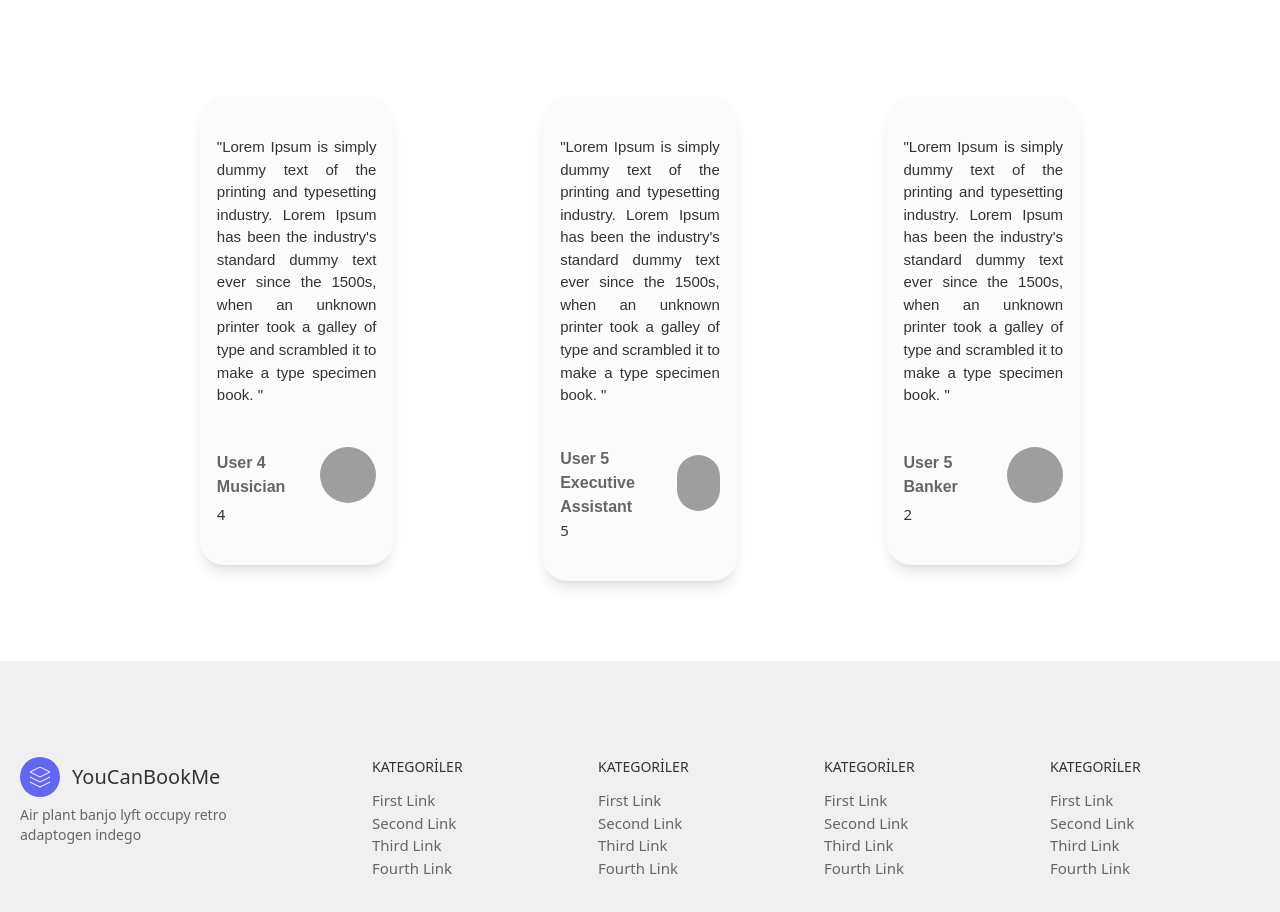
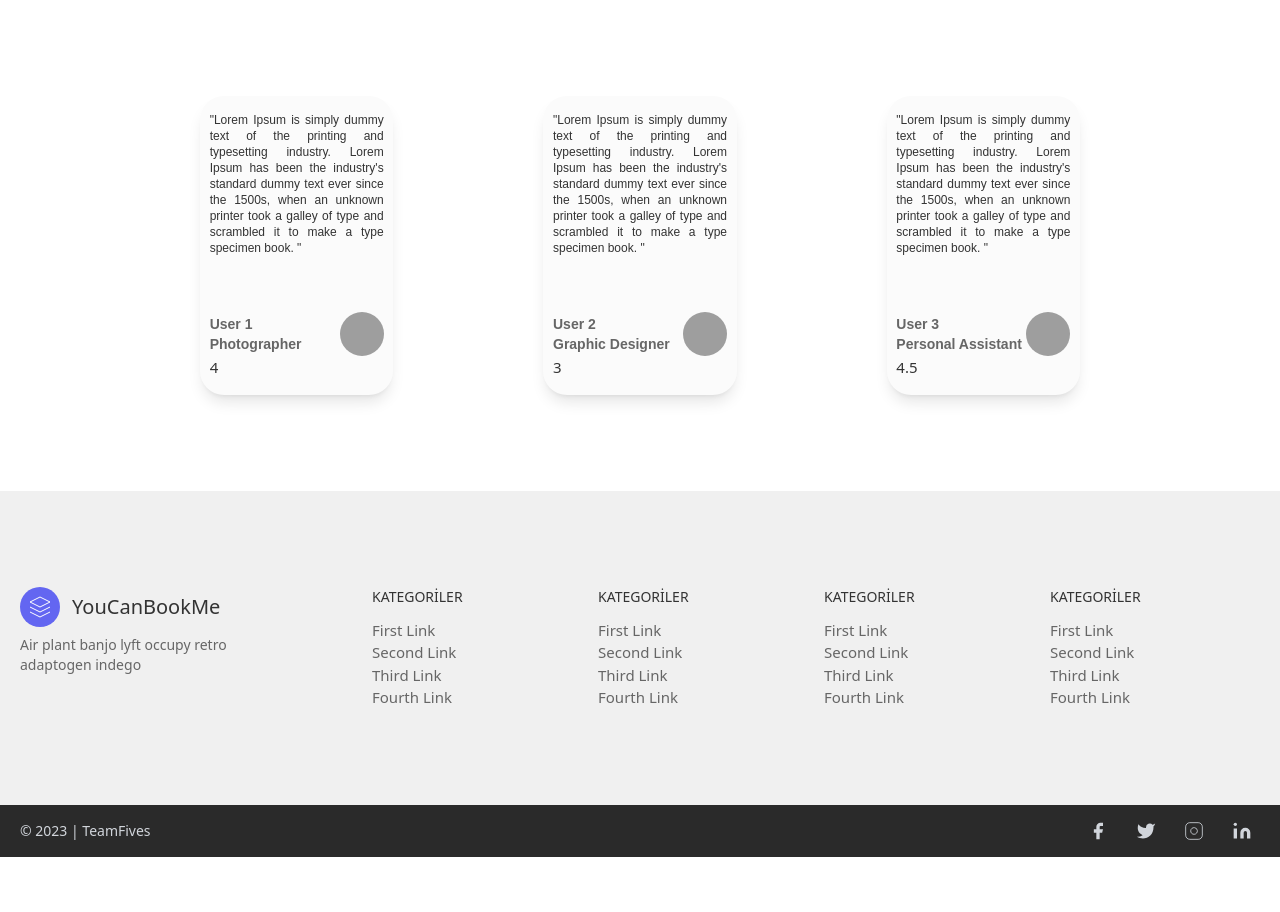
Before and after one commit to ugurakcaydev/Reminder, a React (Vite) app: page / in a window 1280 px wide. Shown: the part 1878-2790 px from the top of the page. After the commit the page ends 2735 px from the top, so only its background shows below. Built offline with nearby package versions, Linux system fonts and the light colour scheme; grey boxes are pictures that could not be loaded.

Commit message:
Fixed some problems on slider.

```diff
--- a/src/components/Slider/index.jsx
+++ b/src/components/Slider/index.jsx
@@ -17,27 +17,27 @@ export default function CommentSlider() {
                 slidesPerView={3}
                 slidesPerGroup={3}
                 loop={true}
-                autoplay={{
-                    delay: 4000,
-                    disableOnInteraction: false,
+            // autoplay={{
+            //     delay: 4000,
+            //     disableOnInteraction: false,
 
-                }}
+            // }}
 
             >
 
                 {userComments && userComments.map((card) => (
 
-                    <SwiperSlide key={card._id} className=' bg-[#fbfbfb] rounded-3xl shadow-lg  flex justify-center  py-10 px-2'>
-                        <div className='max-w-[90%] flex  flex-col items-center text-justify gap-y-10  break-words'>
-                            <span className='font-ubuntu '>"{card.comment}"</span>
+                    <SwiperSlide key={card._id} className=' bg-[#fbfbfb] rounded-3xl shadow-lg  flex justify-center  py-4  desktop1:px-5 desktop2:px-4'>
+                        <div className='max-w-[90%] flex  flex-col items-center text-justify gap-y-14  break-words '>
+                            <span className='font-ubuntu text-xs desktop2:text-sm'>"{card.comment}"</span>
                             <div className='w-full'>
                                 <div className='flex justify-between items-center'>
-                                    <div className='flex flex-col items-start font-poppins font-semibold text-base text-[color:var(--color-base-secondary)]'>
+                                    <div className='flex flex-col items-start font-poppins font-semibold text-sm text-[color:var(--color-base-secondary)]'>
                                         <span>{card.name}</span>
                                         <span>{card.title}</span>
                                     </div>
-                                    <div className=' w-14 rounded-full overflow-hidden'>
-                                        <img className='w-full h-14 object-cover' src={card.image} />
+                                    <div className=' w-11 rounded-full overflow-hidden'>
+                                        <img className='w-full h-11 object-cover' src={card.image} />
 
                                     </div>
                                 </div>
--- a/src/components/navbar/index.jsx
+++ b/src/components/navbar/index.jsx
@@ -32,7 +32,7 @@ export default function Navbar() {
       >
         <div
           className={classNames(
-            " flex justify-center items-center  py-4 mobile:px-0  bg-transparent transition-translate duration-200 ",
+            " flex justify-center items-center  py-4 mobile:px-0  bg-transparent  transition-translate duration-200 ",
             {
               "text-tgold !bg-[#2a2a2a] shadow-sm shadow-gray-400 rounded-full":
                 scrollY > 10,
@@ -46,7 +46,7 @@ export default function Navbar() {
                 src="../../../src/assets/images/booking.png"
                 alt="logo"
               />
-              <span className=" font-bold tracking-tight text-[color:var(--color-primary)] laptop1:text-2xl  desktop2:text-3xl 2kmonitor:text-4xl">
+              <span className="font-poppins font-bold tracking-tight text-[color:var(--color-primary)] laptop1:text-2xl  desktop2:text-3xl 2kmonitor:text-4xl">
                 YouCanBookMe
               </span>
             </div>
@@ -58,7 +58,7 @@ export default function Navbar() {
                     key={index}
                     className=" relative flex items-center justify-center font-serif gap-x-2 p-2 mobile:px-1 laptop1:px-2 desktop1:px-3  text-base group "
                   >
-                    <span className="whitespace-nowrap before:absolute before:bottom-0 before:content-[''] before:w-0 before:-translate-x-1/2 before:-translate-y-1/2 before:left-1/2 before:h-1 before:bg-tgold group-hover:before:w-full before:rounded-3xl before:transition-all before:duration-300 before:ease-in-out font-roboto">
+                    <span className="font-roboto whitespace-nowrap before:absolute before:bottom-0 before:content-[''] before:w-0 before:-translate-x-1/2 before:-translate-y-1/2 before:left-1/2 before:h-1 before:bg-tgold group-hover:before:w-full before:rounded-3xl before:transition-all before:duration-300 before:ease-in-out ">
                       {menuItem.name}
                     </span>
                     {menuItem?.subtitle && (
--- a/src/const/const.js
+++ b/src/const/const.js
@@ -206,7 +206,7 @@ export const userComments = [
   {
     _id: 6,
     image: "https://images.unsplash.com/photo-1534528741775-53994a69daeb?q=80&w=2564&auto=format&fit=crop&ixlib=rb-4.0.3&ixid=M3wxMjA3fDB8MHxwaG90by1wYWdlfHx8fGVufDB8fHx8fA%3D%3D",
-    name: "User 5",
+    name: "User 6",
     title: "Banker",
     comment: "Lorem Ipsum is simply dummy text of the printing and typesetting industry. Lorem Ipsum has been the industry's standard dummy text ever since the 1500s, when an unknown printer took a galley of type and scrambled it to make a type specimen book. ",
     stars: 2
```
